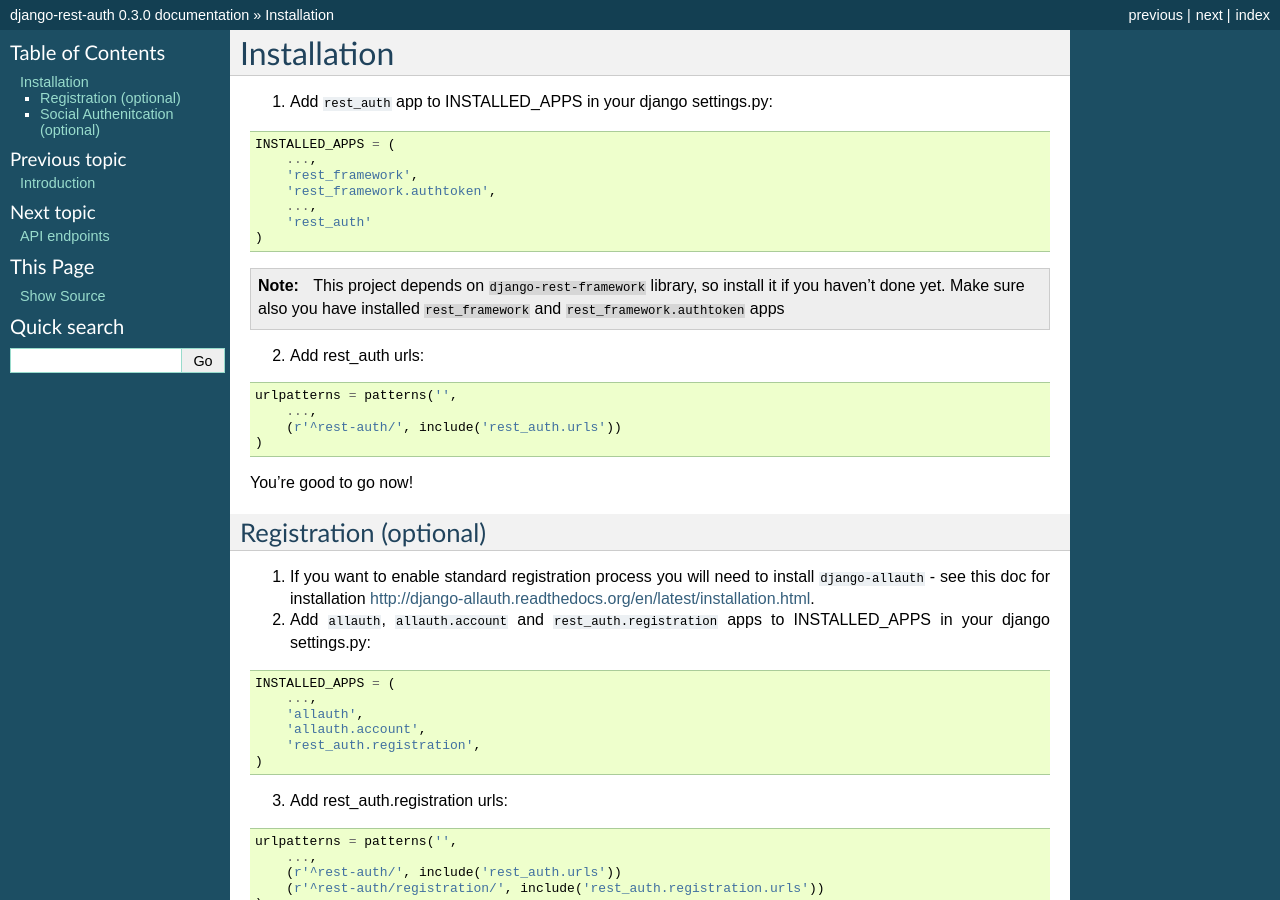
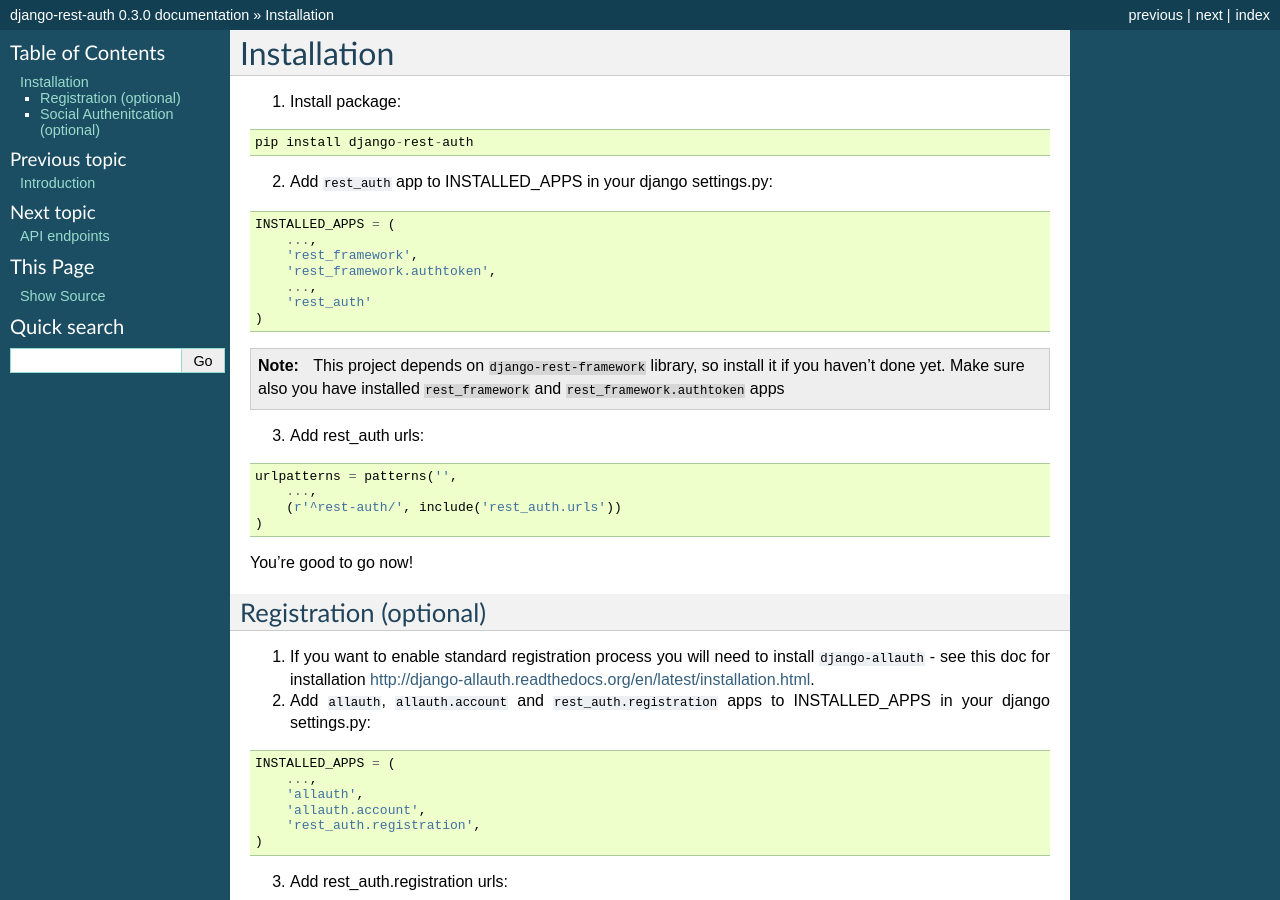
Before and after one commit to onlinehub0808/dj_rest_auth, a Sphinx documentation site: the page built from docs/installation.rst, in a window 1280 px wide and 900 px high. Built offline with Sphinx 7.4.7, drawn with Linux system fonts in a browser that asks for light colours.

Commit message:
update doc

```diff
--- a/docs/installation.rst
+++ b/docs/installation.rst
@@ -1,7 +1,13 @@
 Installation
 ============
 
-1. Add ``rest_auth`` app to INSTALLED_APPS in your django settings.py:
+1. Install package:
+
+.. code-block:: python
+
+    pip install django-rest-auth
+
+2. Add ``rest_auth`` app to INSTALLED_APPS in your django settings.py:
 
 .. code-block:: python
 
```
Also changed, not shown: other parts of docs/installation.rst (+1 -1 lines).
